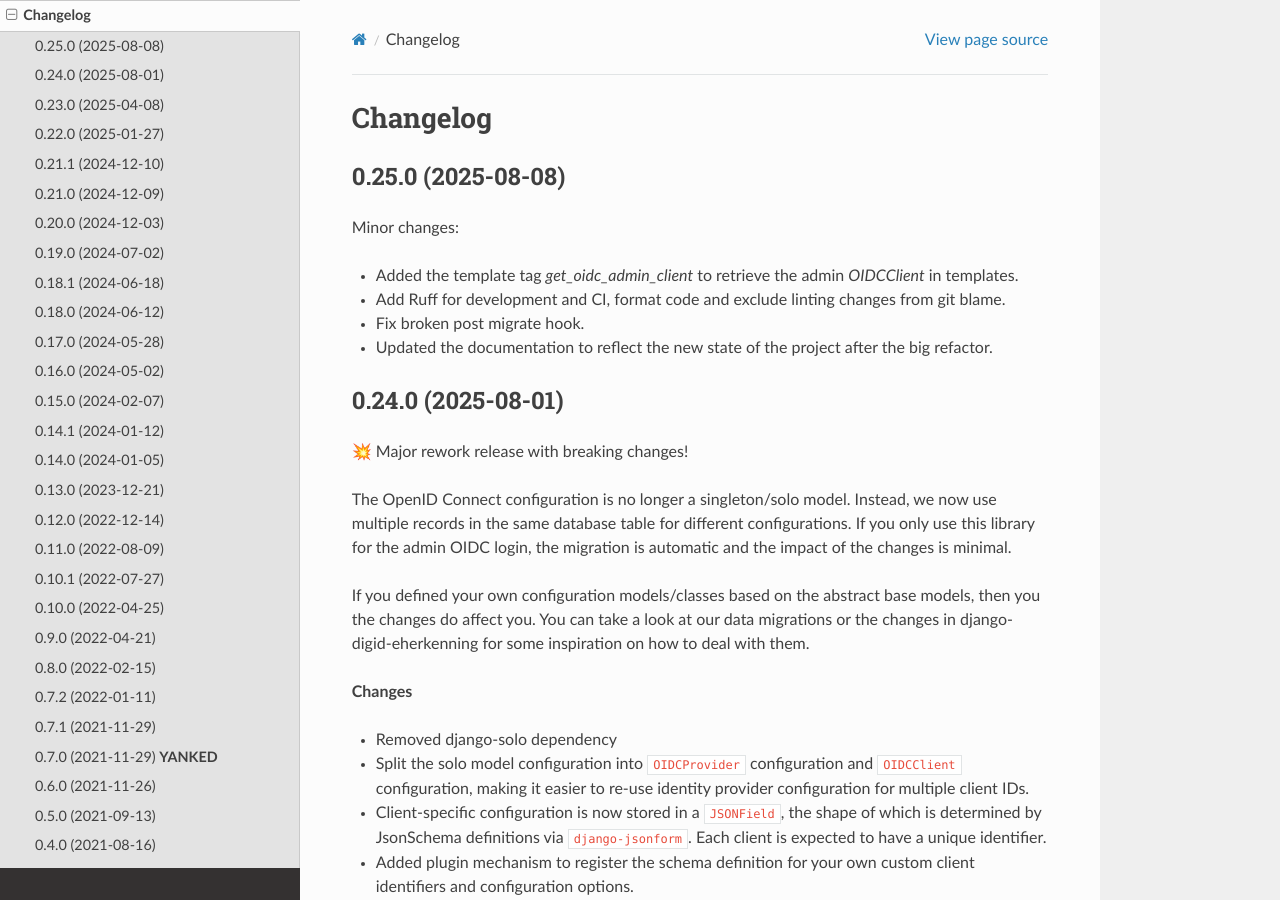
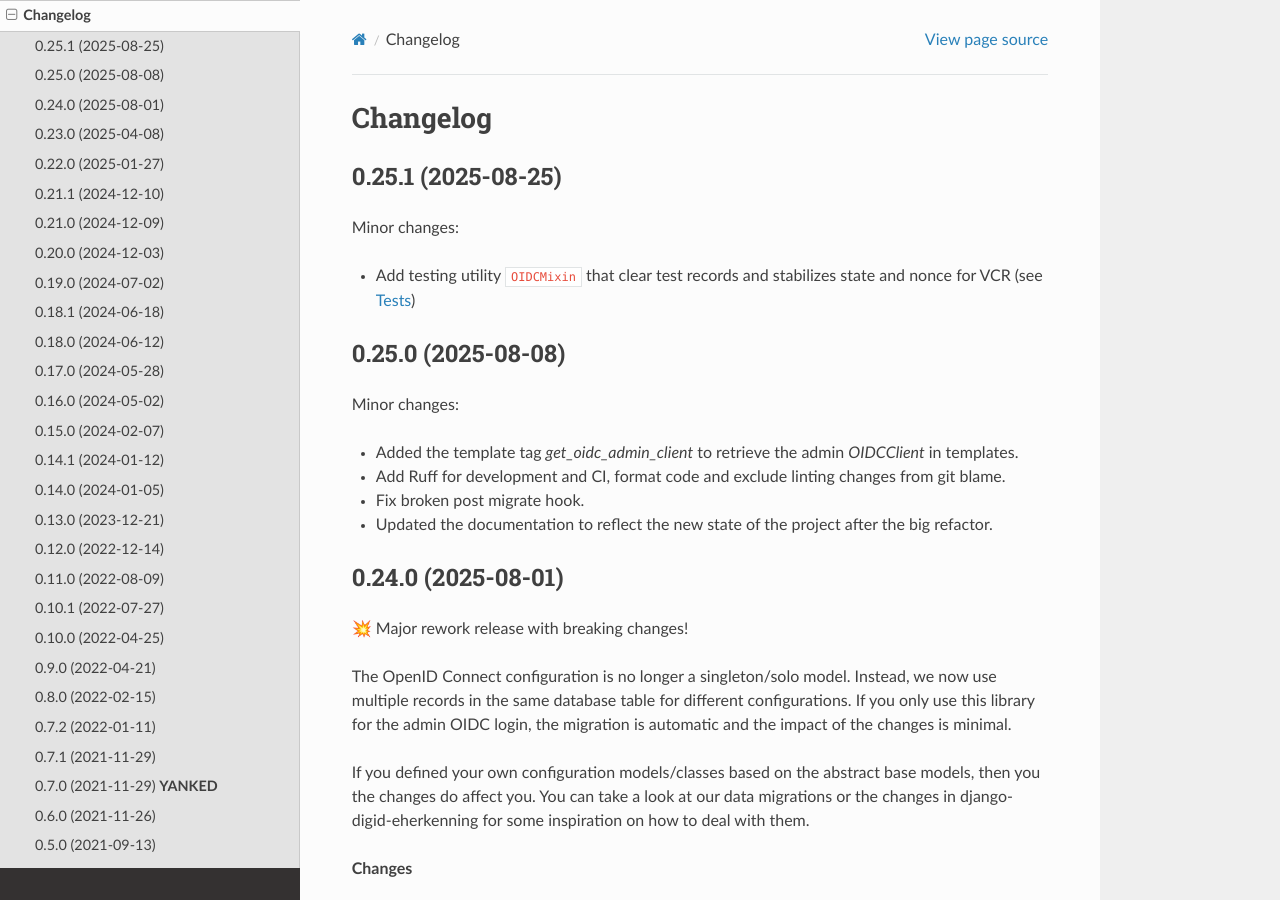
Before and after one commit to maykinmedia/mozilla-django-oidc-db, a Sphinx documentation site: the page built from docs/changelog.rst, in a window 1280 px wide and 900 px high. Built offline with Sphinx 7.4.7 and the Read the Docs theme 3.1.0, drawn with Linux system fonts in a browser that asks for light colours.

Commit message:
:bookmark: Release 0.25.1

```diff
--- a/CHANGELOG.rst
+++ b/CHANGELOG.rst
@@ -1,6 +1,13 @@
 =========
 Changelog
 =========
+
+0.25.1 (2025-08-25)
+===================
+
+Minor changes:
+
+* Add testing utility ``OIDCMixin`` that clear test records and stabilizes state and nonce for VCR (see :ref:`test-mixins-reference`)
 
 0.25.0 (2025-08-08)
 ===================
--- a/README.rst
+++ b/README.rst
@@ -7,7 +7,7 @@
 mozilla-django-oidc-db
 ======================
 
-:Version: 0.25.0
+:Version: 0.25.1
 :Source: https://github.com/maykinmedia/mozilla-django-oidc-db
 :Keywords: OIDC, django, database, authentication
 
--- a/docs/conf.py
+++ b/docs/conf.py
@@ -29,7 +29,7 @@ copyright = "2024, Maykin Media"
 author = "Maykin Media"
 
 # The full version, including alpha/beta/rc tags
-release = "0.25.0"
+release = "0.25.1"
 
 
 # -- General configuration ---------------------------------------------------
--- a/pyproject.toml
+++ b/pyproject.toml
@@ -4,7 +4,7 @@ build-backend = "setuptools.build_meta"
 
 [project]
 name = "mozilla-django-oidc-db"
-version = "0.25.0"
+version = "0.25.1"
 description = "A database-backed configuration for mozilla-django-oidc"
 authors = [
     {name = "Maykin Media", email = "support@maykinmedia.nl"}
@@ -84,7 +84,7 @@ markers = [
 ]
 
 [tool.bumpversion]
-current_version = "0.25.0"
+current_version = "0.25.1"
 files = [
     {filename = "pyproject.toml"},
     {filename = "README.rst"},
```
Also changed, not shown: docs/reference.rst (+9 -0 lines).
